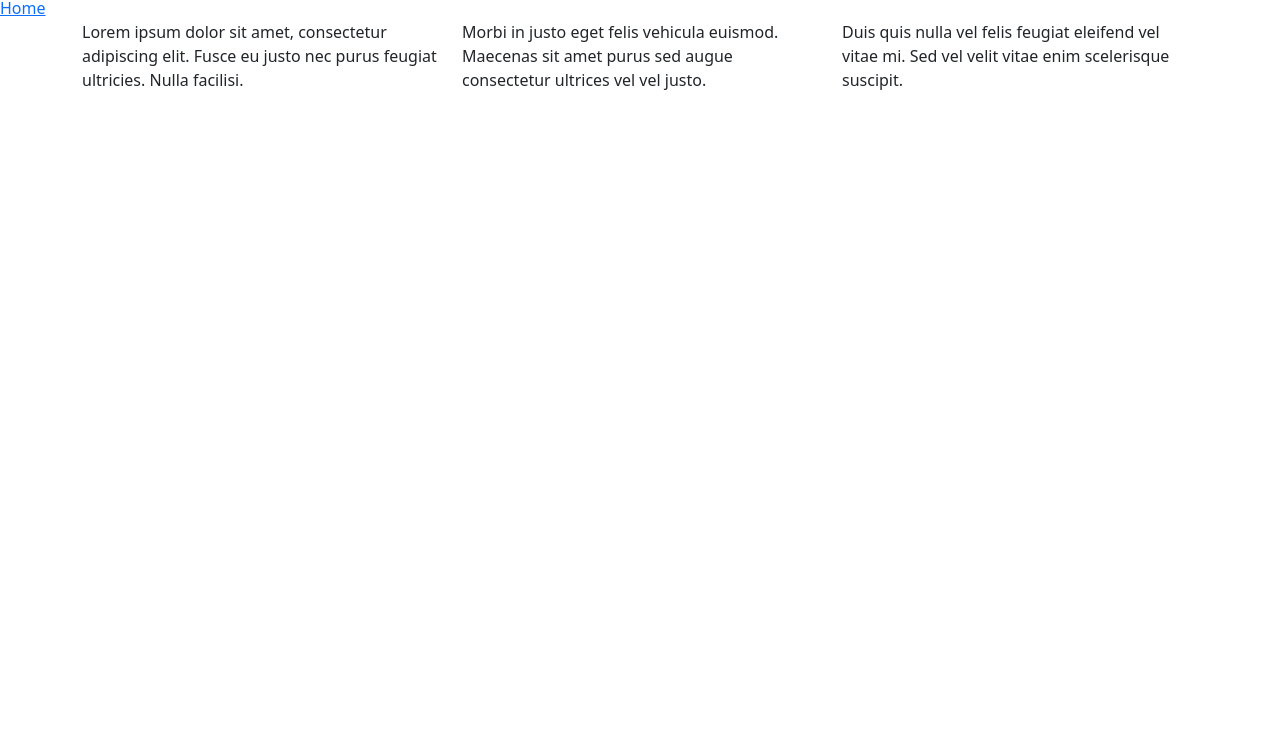
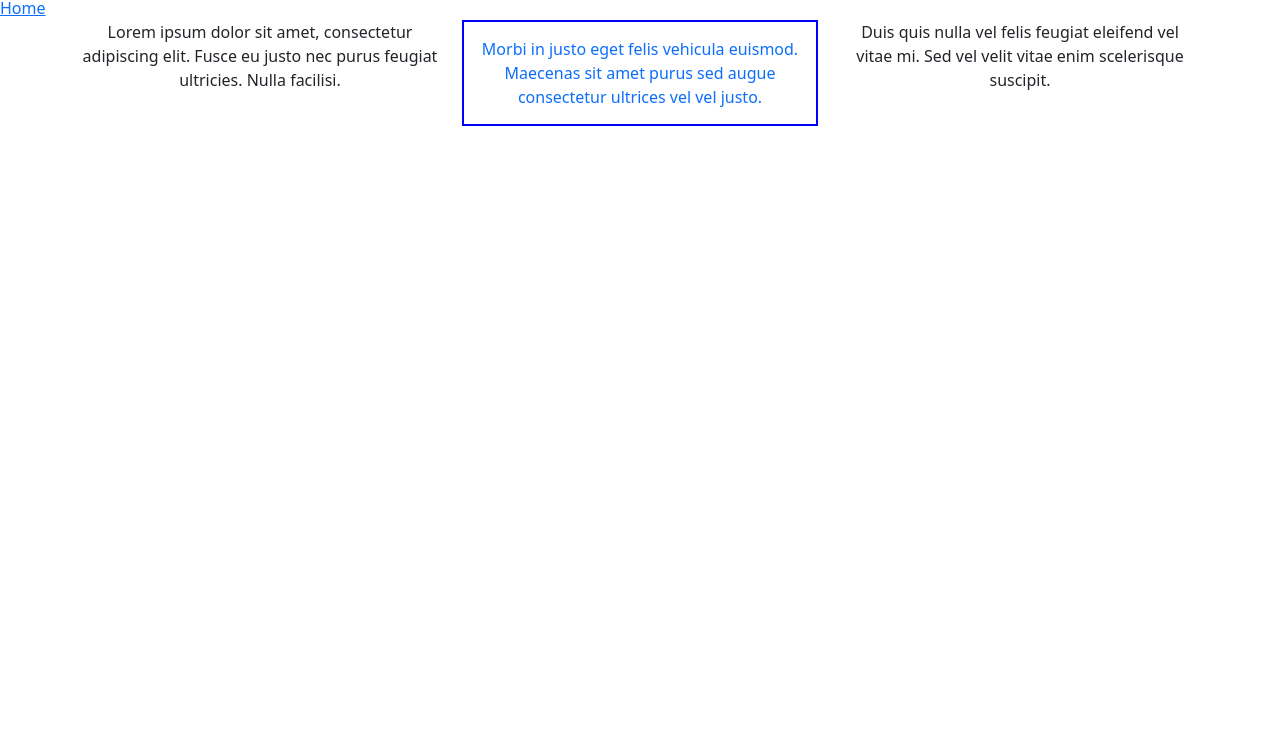
Before and after one commit to nikhila-redekar/bootstrap-experiments, a plain HTML site: page index.html in a window 1280 px wide. Shown: the part 60-800 px from the top of the page. Drawn offline with nearby package versions, Linux system fonts and the light colour scheme.

Commit message:
Styled index page

```diff
--- a/index.html
+++ b/index.html
@@ -5,7 +5,19 @@
     <meta name="viewport" content="width=device-width, initial-scale=1">
     <title>Bootstrap demo</title>
     <link href="https://cdn.jsdelivr.net/npm/bootstrap@5.3.3/dist/css/bootstrap.min.css" rel="stylesheet" integrity="sha384-QWTKZyjpPEjISv5WaRU9OFeRpok6YctnYmDr5pNlyT2bRjXh0JMhjY6hW+ALEwIH" crossorigin="anonymous">
-  </head>
+    <style>
+        .blue-border {
+            border: 2px solid blue;
+            padding: 15px; /* Adjust padding as needed */
+        }
+        /* Custom media query for text alignment */
+        @media (max-width: 767.98px) {
+            .text-md-center {
+                text-align: left !important;
+            }
+        }
+    </style>
+</head>
   <body>
     <h1>Bootstrap Examples</h1>
     <nav>
@@ -13,18 +25,18 @@
     </nav>
     <main class="container">
         <div class="row">
-            <div class="col-md-4">
+            <div class="col-md-4 text-md-center">
                 <p class="custom-padding custom-margin">
                     Lorem ipsum dolor sit amet, consectetur adipiscing elit. Fusce eu justo nec purus feugiat ultricies. Nulla facilisi.
                 </p>
             </div>
-            <div class="col-md-4">
-                <p class="custom-padding custom-margin">
+            <div class="col-md-4 text-md-center">
+                <p class="custom-padding custom-margin text-primary blue-border text-md-center">
                     Morbi in justo eget felis vehicula euismod. Maecenas sit amet purus sed augue consectetur ultrices vel vel justo.
                 </p>
             </div>
-            <div class="col-md-4">
-                <p class="custom-padding custom-margin">
+            <div class="col-md-4 text-md-center">
+                <p class="custom-padding custom-margin text-md-center">
                     Duis quis nulla vel felis feugiat eleifend vel vitae mi. Sed vel velit vitae enim scelerisque suscipit.
                 </p>
             </div>
```
Also changed, not shown: 1 other file.
